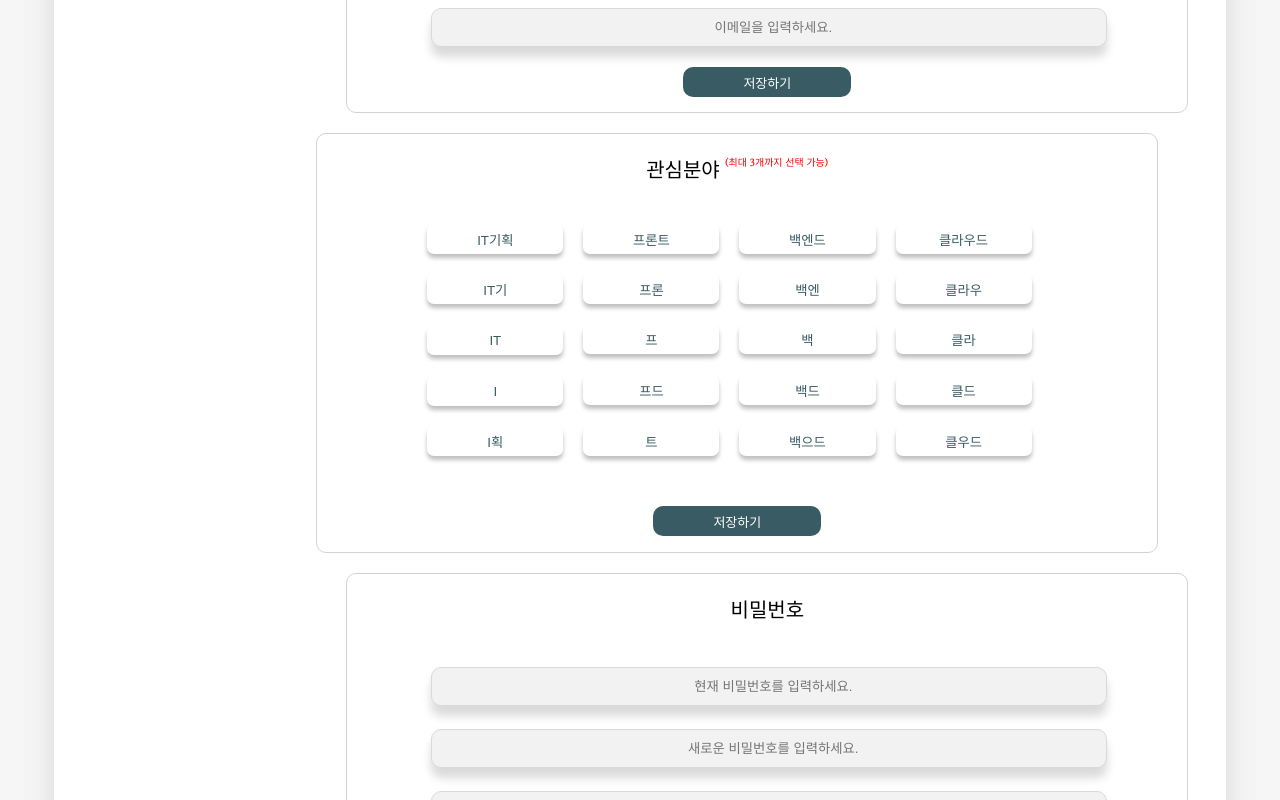
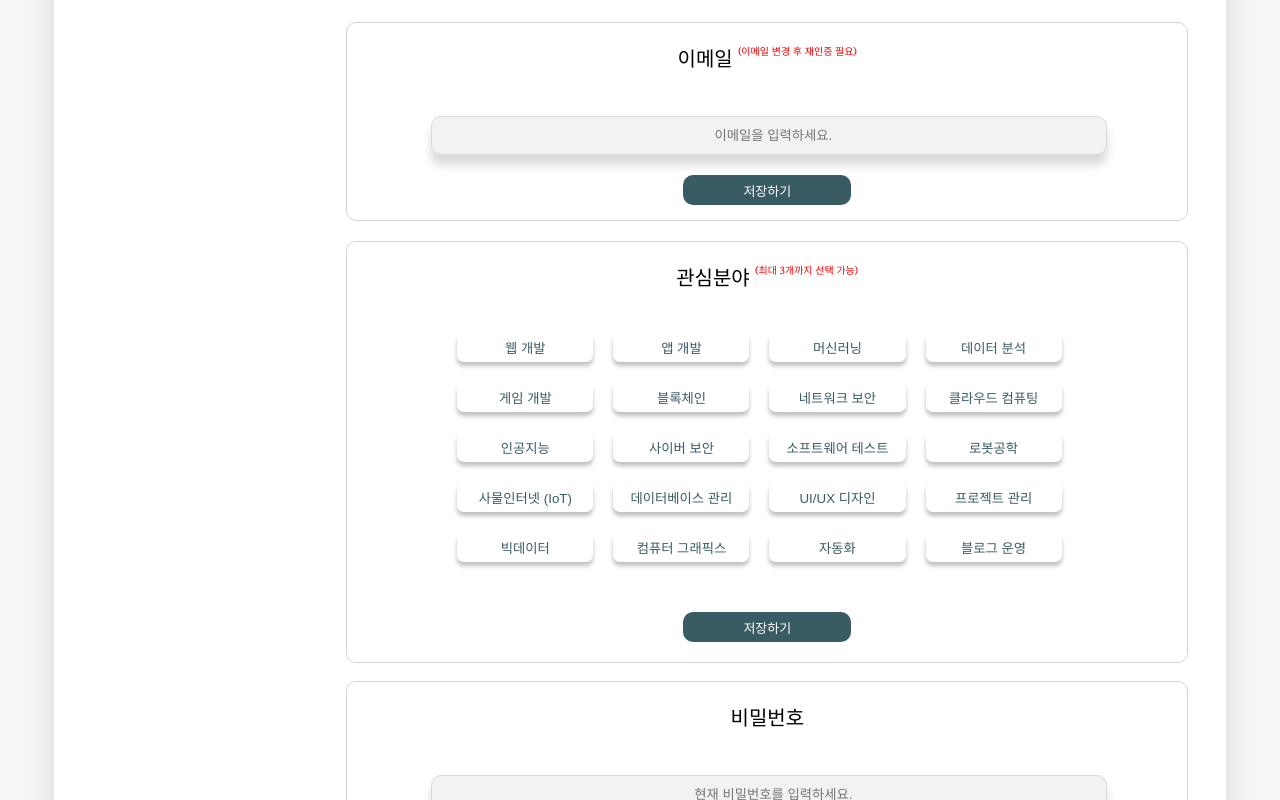
Before and after one commit to Hanium2023-WeB/starD, a React (Create React App) app in the folder src/main/frontend/: page /editinfo in a window 1280 px wide. Shown: the part 780-1580 px from the top of the page. Built offline with nearby package versions, Linux system fonts and the light colour scheme; no server answers; the HTML template or start-up script is replaced by a standard one; a web font is replaced by a local one.

Commit message:
fix sign up

```diff
--- a/src/main/frontend/src/components/info/EditInterest.js
+++ b/src/main/frontend/src/components/info/EditInterest.js
@@ -1,32 +1,35 @@
-import React, { useState } from "react";
+import React, {useEffect, useState} from "react";
 import edit from "../../css/mypage_css/edit.css";
-const EditInterest=()=>{
+const EditInterest=({mem})=>{
     const tagoptions = [
-        { value: "IT기획", name: "IT기획" },
-        { value: "프론트", name: "프론트" },
-        { value: "백엔드", name: "백엔드" },
-        { value: "클라우드", name: "클라우드" },
-        { value: "IT기", name: "IT기획" },
-        { value: "프론", name: "프론트" },
-        { value: "백엔", name: "백엔드" },
-        { value: "클라우", name: "클라우드" },
-        { value: "IT", name: "IT기획" },
-        { value: "프", name: "프론트" },
-        { value: "백", name: "백엔드" },
-        { value: "클라", name: "클라우드" },
-        { value: "I", name: "IT기획" },
-        { value: "프드", name: "프론트" },
-        { value: "백드", name: "백엔드" },
-        { value: "클드", name: "클라우드" },
-        { value: "I획", name: "IT기획" },
-        { value: "트", name: "프론트" },
-        { value: "백으드", name: "백엔드" },
-        { value: "클우드", name: "클라우드" },
+        { value: "웹 개발", name: "웹 개발" },
+        { value: "앱 개발", name: "앱 개발" },
+        { value: "머신러닝", name: "머신러닝" },
+        { value: "데이터 분석", name: "데이터 분석" },
+        { value: "게임 개발", name: "게임 개발" },
+        { value: "블록체인", name: "블록체인" },
+        { value: "네트워크 보안", name: "네트워크 보안" },
+        { value: "클라우드 컴퓨팅", name: "클라우드 컴퓨팅" },
+        { value: "인공지능", name: "인공지능" },
+        { value: "사이버 보안", name: "사이버 보안" },
+        { value: "소프트웨어 테스트", name: "소프트웨어 테스트" },
+        { value: "로봇공학", name: "로봇공학" },
+        { value: "사물인터넷 (IoT)", name: "사물인터넷 (IoT)" },
+        { value: "데이터베이스 관리", name: "데이터베이스 관리" },
+        { value: "UI/UX 디자인", name: "UI/UX 디자인" },
+        { value: "프로젝트 관리", name: "프로젝트 관리" },
+        { value: "빅데이터", name: "빅데이터" },
+        { value: "컴퓨터 그래픽스", name: "컴퓨터 그래픽스" },
+        { value: "자동화", name: "자동화" },
+        { value: "블로그 운영", name: "블로그 운영" },
     ];
 
 
     const Tagoption = (props) => {
-        const [tags, setTags] = useState([]);
+        const [tags, setTags] = useState(()=>{
+            const storedTags=localStorage.getItem('tags');
+            return storedTags ? storedTags.split(",") : [];
+        });
 
                 const handletagChange = (value) => {
                 if (tags.includes(value)) {
@@ -34,13 +37,24 @@ const EditInterest=()=>{
                 } else {
                     if (tags.length < 3) { //최대 3개까지만 선택 가능하게
                         setTags([...tags, value]);
-            }else{
+
+                    }
+                    else{
                         alert("관심분야는 최대 3개까지 입니다.");
                     }
                 }
                 };
+
+
+
+
         console.log(tags)
 
+          useEffect(() => {
+              mem.tags = tags;
+              localStorage.setItem('tags', tags);
+          }, [tags])
+          ;
         return (
           <div className="tags">
             {props.editoptions.map((editoption) => (
@@ -63,15 +77,12 @@ const EditInterest=()=>{
         );
       };
 return(
-    <div className="sub_container" id="interested">
-    <div className="change_interest">
+  <div>
       <div id="title">
         관심분야<span id="sub_title">(최대 3개까지 선택 가능)</span>
       </div>
       <Tagoption editoptions={tagoptions} value="" />
 
-      <button id="save">저장하기</button>
-    </div>
   </div>
 );
 
--- a/src/main/frontend/src/css/mypage_css/Mypage.css
+++ b/src/main/frontend/src/css/mypage_css/Mypage.css
@@ -21,7 +21,7 @@ html {
 	flex-direction: column;
 	margin-right: 50px;
 	height: 500px;
-	color: gray;
+	color: #808080FF;
 	width: 120px;
 	border-radius: 10px;
 	padding: 15px;
@@ -63,7 +63,7 @@ html {
 	padding-right: 0;
 	border-radius: 15px;
 	width: 96%;
-	height: 220px;
+	height: 250px;
 	overflow: hidden;
 }
 .reliability,
@@ -94,7 +94,7 @@ html {
 #more {
 	background-color: white;
 	border-style: none;
-	color: gray;
+	color: #808080FF;
 	font-size: 1.1rem;
 	margin-left: 90px;
 	cursor: pointer;
@@ -237,7 +237,7 @@ li {
 	#more {
 		background-color: white;
 		border-style: none;
-		color: gray;
+		color: #808080FF;
 		font-size: 1rem;
 		margin-left: 16px;
 	}
--- a/src/main/frontend/src/css/mypage_css/edit.css
+++ b/src/main/frontend/src/css/mypage_css/edit.css
@@ -28,6 +28,8 @@ svg{
 .change_nicname,.change_estate, .change_email,
 .change_interest, .change_pw , .change_phone , .signout{
     width: 100%;
+    height: fit-content;
+    padding-bottom: 20px;
     border-radius: 10px;
     border: lightgray solid 1px;
 
--- a/src/main/frontend/src/css/user_css/InputEstates.css
+++ b/src/main/frontend/src/css/user_css/InputEstates.css
@@ -22,31 +22,39 @@
     margin-top: 20px;
     margin-bottom: 20px;
 }
-.change_estates #save{
-    margin-top: 10px;
-    margin-bottom: 20px;
-    width: 20%;
-    height: 30px;
-    font-size: 1.3em;
-    color: white;
-    background-color: #395B64;
-    border-style: none;
-    border-radius: 10px;
+.change_estates{
+    height: 150px;
+}
 
-    cursor: pointer;
-}
+
 
 #checkestate{
     display: flex;
     width: 100%;
     justify-content: center;
 }
+#checkestates{
+    width: 100%;
+    height: fit-content;
+    padding-bottom: 20px;
+    margin-top: 20px;
+    border-radius: 10px;
+    border: lightgray solid 1px;
+
+
+}
+
 .select_estates{
     width: 50%;
     display: flex;
     flex-direction: column;
     justify-content: center;
     margin-top: 20px;
+}
+#estates{
+    border: lightgray solid 1px;
+    border-radius: 10px;
+
 }
 
 .change_estates #realestate #sido1 #gugun1 {
@@ -81,7 +89,8 @@
     margin-right: 10px;
 }
 
-#interested.sub_container{
-    padding-left: 0px;
-    width: 100%;
-}
+/*#interested.sub_container{*/
+/*    padding-left: 0px;*/
+/*    width: 100%;*/
+/*    height: fit-content;*/
+/*}*/
--- a/src/main/frontend/src/pages/mypage/Editinfo.js
+++ b/src/main/frontend/src/pages/mypage/Editinfo.js
@@ -55,9 +55,15 @@ const Editinfo = ({sideheader}) => {
         isValidEmail: false,
     });
 
-    const [mem, setMem] = useState(null);
+    const [mem, setMem] = useState({city:"", district:""});
     const [isNicknameDuplicate, setIsNicknameDuplicate] = useState(true); // nickname 중복 여부 상태 변수
 
+    useEffect(()=>{
+        const city = localStorage.getItem("selectedSido");
+        const district = localStorage.getItem("selectedGugun");
+        const estate = {city:city, district:district};
+        setMem(estate);
+    },[]);
     // //서버에 닉네임 중복확인 요청 함수
     // const checkDuplicateNicname=()=>{
     //   let body={
@@ -307,8 +313,8 @@ const Editinfo = ({sideheader}) => {
 
     const handleSaveAddress = async () => {
         // 선택한 거주지 정보 가져오기
-        const city = document.getElementById("sido1").value;
-        const district = document.getElementById("gugun1").value;
+        const city = document.getElementById("sido1").value; //시/도
+        const district = document.getElementById("gugun1").value; //구/군
 
         console.log("city : " + city + ", district : " + district);
 
@@ -343,6 +349,7 @@ const Editinfo = ({sideheader}) => {
             <div className="container">
                 <Category/>
                 <div className="main_container" id="edit_main">
+                    <h2>개인정보 수정페이지</h2>
                     <div className="sub_container">
                         <div className="change_nicname">
                             <div id="title">닉네임</div>
@@ -393,7 +400,13 @@ const Editinfo = ({sideheader}) => {
                             <button id="save" onClick={handleSaveEmail}>저장하기</button>
                         </div>
                     </div>
-                    <EditInterest/>
+                    <div className="sub_container" id="interested">
+                        <div className="change_interest">
+
+                    <EditInterest mem = {mem}/>
+                    <button id="save">저장하기</button>
+                        </div>
+                    </div>
                     <div className="sub_container" id="password">
                         <div className="change_pw">
                             <div id="title">
@@ -436,7 +449,7 @@ const Editinfo = ({sideheader}) => {
                                 name={"phone"}
                                 value={state.phone}
                                 onChange={handleEditChange}
-                                placeholder="전화번호를 입력해주세요."
+                                placeholder={"전화번호를 입력해주세요."}
                             ></input>
                             <div className="select_country">
                                 <SelectBox options={options} defaultValue="       "/>
--- a/src/main/frontend/src/pages/userpage/InputSubSign.js
+++ b/src/main/frontend/src/pages/userpage/InputSubSign.js
@@ -1,36 +1,76 @@
-import React, {useState} from "react";
+import React, {useEffect, useState} from "react";
+import { useNavigate } from 'react-router-dom';
 import { Link } from "react-router-dom";
 import Header from "../../components/repeat_etc/Header";
 import RealEstate from "../../components/info/RealEstate";
 import InputEstates from "../../css/user_css/InputEstates.css";
 import EditInterest from "../../components/info/EditInterest";
+import axios from "axios";
+
+
 const InputSubSign =()=>{
+    //거주지와 관심분야 선택한 사람 관리
+    //mem을 props으로 넘기면서 상태를 관리하고 이를 서버에 넘긴다.
+    const navigate = useNavigate();
 
+    const [mem, setMem] = useState(
+        {city:"",district:"", tags: []});
+    const onClickNextBtn =()=>{
+        navigate("/signup",{state: {
+                city:mem.city,
+                district: mem.district,
+                tags: mem.tags
+            }})
+
+        localStorage.setItem("selectedSido", mem.city);
+        localStorage.setItem("selectedGugun", mem.district);
+        localStorage.setItem("tags", mem.tags);
+        console.log("다음으로 넘어간 데이터: ",mem);
+    }
+    useEffect(() => {
+        console.log("member상태", mem);
+    }, []);
+    const onClickSkipBtn=()=>{
+            //건너뛰기 버튼 눌렀을때
+            //입력을 안 하겠다는 의미이므로 기존 데이터 모두 초기화
+            setMem({city:"",district:"",tags:[]});
+            localStorage.removeItem('selectedSido');
+            localStorage.removeItem('selectedGugun');
+            localStorage.removeItem('tags');
+        }
+
+        //Todo 회원가입 입력 거주지 and 관심분야
+    useEffect(() => {
+        axios.post(URL,{ mem: mem})
+            .then(response =>{
+            console.log(response.data);
+            })
+            .catch(error => {
+                console.error("Error sending meetings to the backend:", error);
+            });
+    }, []);
     return (
         <div>
             <Header showSideCenter={false}/>
             <div className="wrap">
             <div className="content">
                 <div className="subcontent">
-                    <div className="change_estates">
+                    <div className="change_estates" id="estates">
                         <div id="title">거주지</div>
                         <div id="checkestate">
-                          <RealEstate/>
+                          <RealEstate mem = {mem}/>
                         </div>
-                        <button id="save">저장하기</button>
+                        {/*<button id="save">저장하기</button>*/}
                     </div>
                     <div id="checkestates">
-                        <EditInterest/>
+                        <EditInterest mem = {mem}/>
                     </div>
                 <div className="next_btn">
+                    <button id="next" onClick={onClickNextBtn}>다음</button>
                     <Link to ={"/signup"} style={{
                         textDecoration: "none",
                         color: "inherit",
-                    }}><button id="next">다음</button></Link>
-                    <Link to ={"/signup"} style={{
-                        textDecoration: "none",
-                        color: "inherit",
-                    }}><button id="next">건너뛰기</button></Link>
+                    }}><button id="next" onClick={onClickSkipBtn}>건너뛰기</button></Link>
                 </div>
             </div>
             </div>
--- a/src/main/frontend/src/pages/userpage/Logout.js
+++ b/src/main/frontend/src/pages/userpage/Logout.js
@@ -36,6 +36,11 @@ const Logout = ({sideheader}) => {
                 console.log("로그아웃 성공");
                 localStorage.removeItem('accessToken');
                 localStorage.removeItem('isLoggedInUserId');
+                localStorage.removeItem('studies');
+                localStorage.removeItem('todos');
+                localStorage.removeItem('selectedSido');
+                localStorage.removeItem('selectedGugun');
+                localStorage.removeItem('tags');
 
                 navigate("/");
             } else {
--- a/src/main/frontend/src/pages/userpage/Signup.js
+++ b/src/main/frontend/src/pages/userpage/Signup.js
@@ -1,12 +1,26 @@
 import LogoButton from "../../components/repeat_etc/LogoButton";
-import React, {useState, useRef} from "react";
+import React, {useState, useRef, useEffect} from "react";
 import {isEmail, isPassword} from "../../util/check.js";
 import "../../css/user_css/Log.css";
 import Header from "../../components/repeat_etc/Header";
-
+import { useLocation } from 'react-router-dom';
 import axios from "axios";
 
 const Signup = () => {
+    const location = useLocation();
+
+    // 2. location.state 에서 파라미터 취득
+
+    useEffect(()=>{
+        const city = location.state.city;
+        const district = location.state.district;
+        const tags = location.state.tags;
+        localStorage.setItem("selectedSido", city);
+        localStorage.setItem("selectedGugun", district);
+        localStorage.setItem("tags", tags);
+    },[location]);
+
+
     const inputID = useRef();
     const inputPW = useRef();
     const inputName = useRef();
@@ -144,6 +158,7 @@ const Signup = () => {
             return;
         }
 
+        //TODO 희망사항: 회원가입했던 정보를 개인정보 수정페이지에 (닉네임, 이메일,전화번호)placeholder로 설정
         try {
             const response = await axios.post("http://localhost:8080/signup", {
                 id: state.id,
```
Also changed, not shown: src/main/frontend/src/components/info/RealEstate.js (+14 -2 lines), src/main/frontend/src/pages/Home.js (+7 -0 lines), src/main/frontend/src/util/SelectBox.js (+49 -7 lines). Lines whose indentation alone changed are shown as unchanged.
